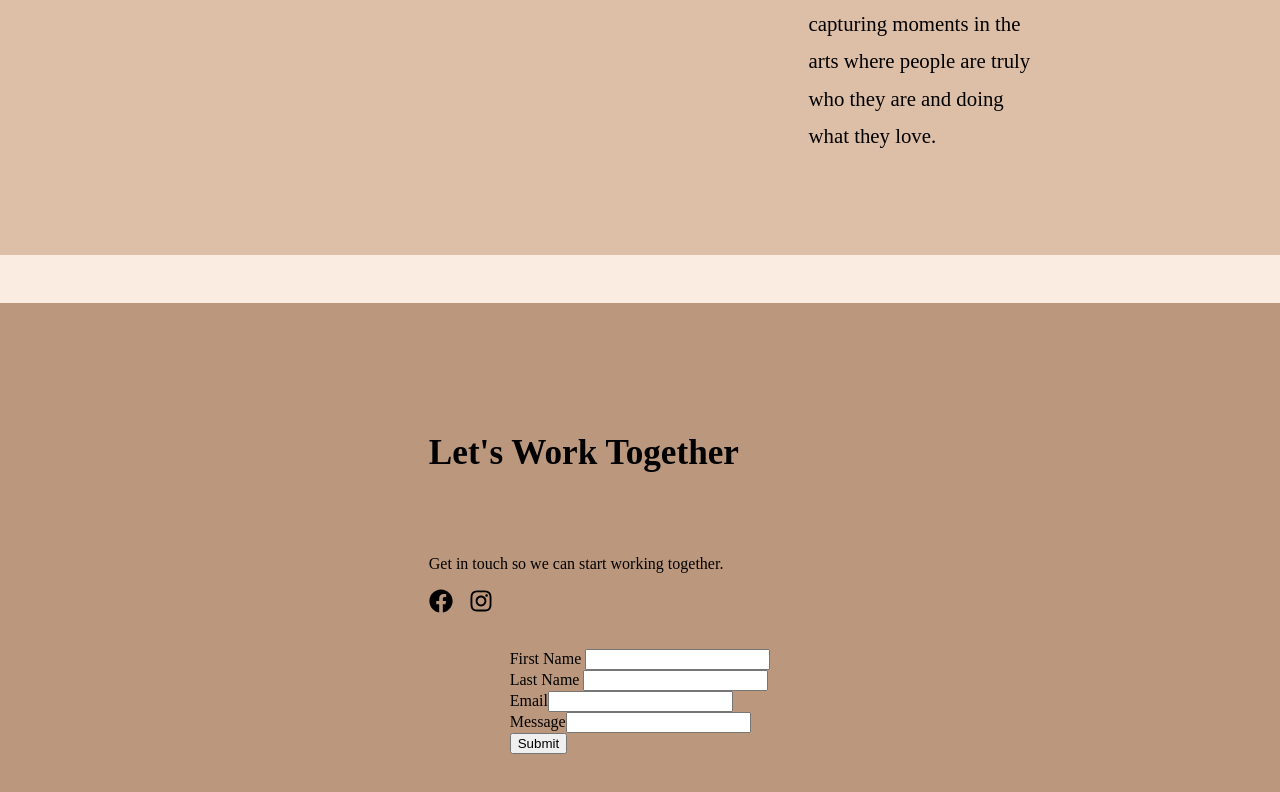
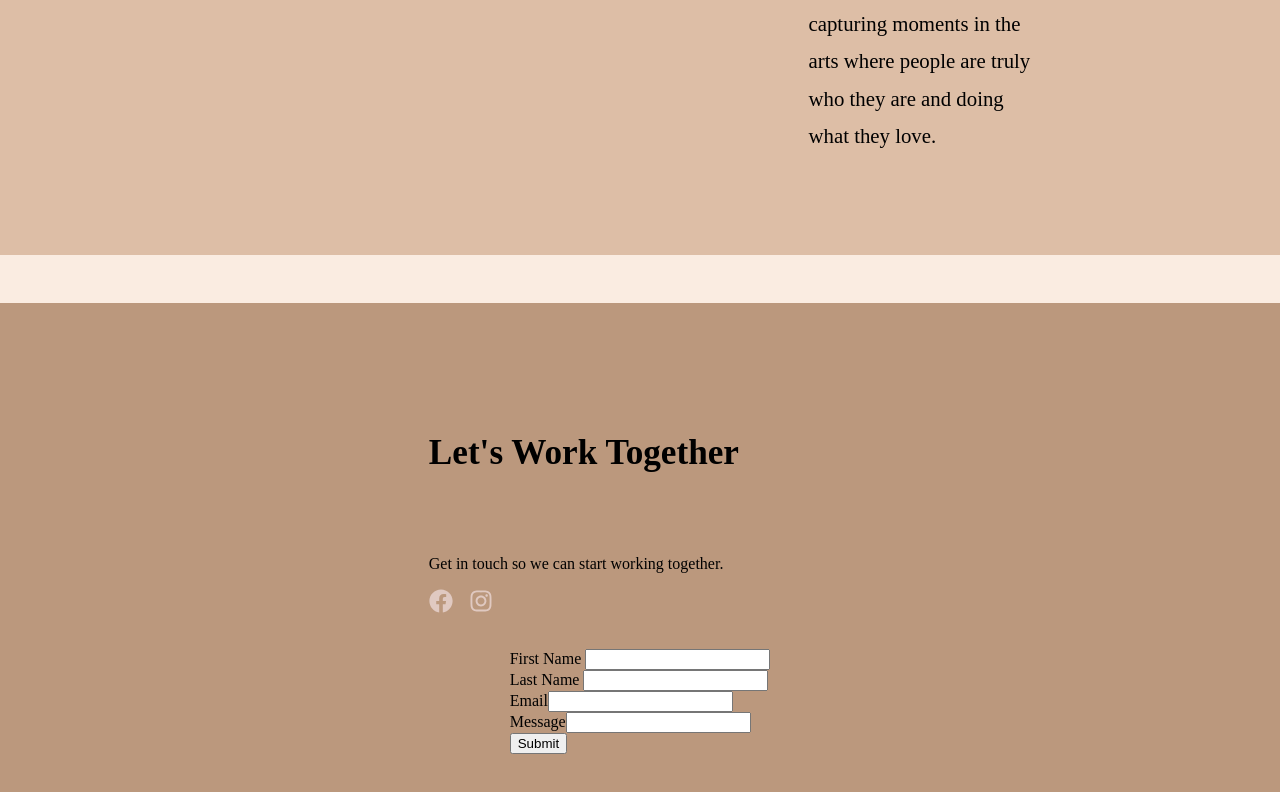
Before and after one commit to owlsCloud/Andrea-Portfolio, a React (Create React App) app: page /about in a window 1280 px wide. Shown: the part 848-1640 px from the top of the page. Built offline with nearby package versions, Linux system fonts and the light colour scheme; the HTML template or start-up script is replaced by a standard one.

Commit message:
form styling

```diff
--- a/src/pages/About.js
+++ b/src/pages/About.js
@@ -28,8 +28,18 @@ function About() {
         <div className="about__contact-heading">
           <h6>Let's Work Together</h6>
           <p>Get in touch so we can start working together.</p>
-          <FaFacebook size="1.5em" style={{ marginRight: "1em" }} />
-          <FaInstagram size="1.5em" />
+          <a
+            className="nav__links-socials"
+            href="https://www.facebook.com/xylimba/"
+          >
+            <FaFacebook size="1.5em" />
+          </a>
+          <a
+            className="nav__links-socials"
+            href="https://www.instagram.com/adavilaphotography/"
+          >
+            <FaInstagram size="1.5em" />
+          </a>
         </div>
         <div className="about__contact-form">
           <BSForm />
```
